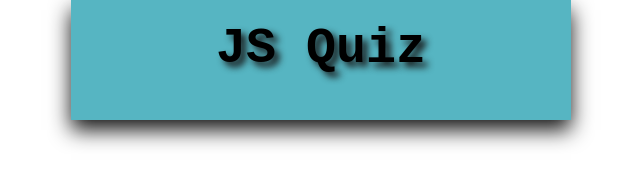
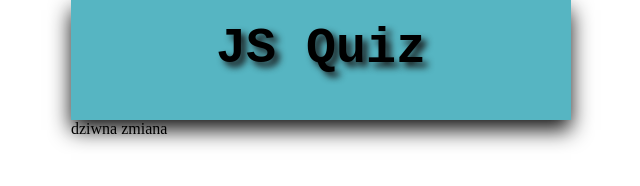
Before and after one commit to dariapuch-technical/js-quiz, a plain HTML site: page index.html in a window 1280 px wide. Shown: the full height of the page, 319-959 px from the left. Drawn offline with Linux system fonts and the light colour scheme.

Commit message:
dziwna zmiana

```diff
--- a/index.html
+++ b/index.html
@@ -12,6 +12,7 @@
       <header class="titlebox">
         <h1 class="title">JS Quiz</h1>
       </header>
+      <div>dziwna zmiana</div>
     </div>
   </body>
 </html>
```
